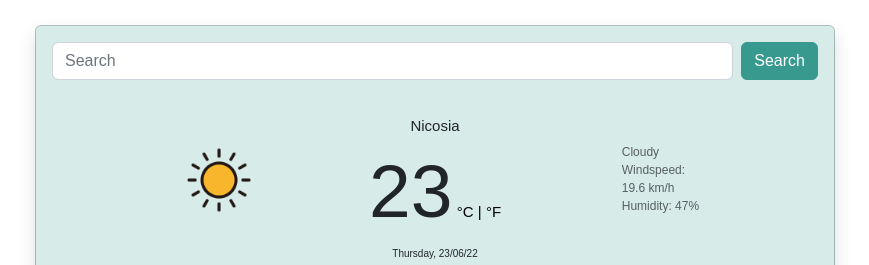
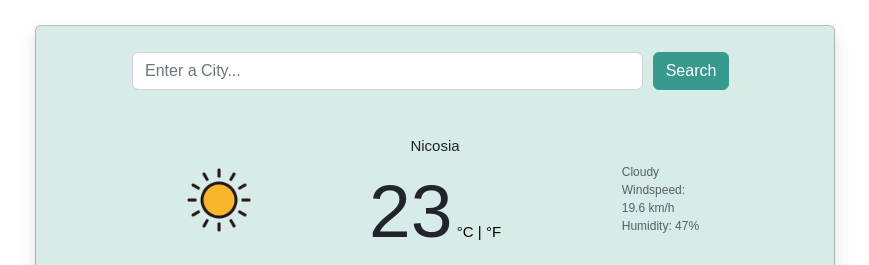
Before and after one commit to adele-dube/Vanilla_Weather_App-2022, a plain HTML site: page index.html in a window 1280 px wide. Shown: the top 265 px of the page, without its empty margins (205-1074 px from the left). Drawn offline with nearby package versions, Linux system fonts and the light colour scheme; no server answers.

Commit message:
Made search bar form functional using API data in JS file

```diff
--- a/index.html
+++ b/index.html
@@ -18,18 +18,29 @@
     <div class="container">
       <div class="card" id="main-card">
         <div class="card-body shadow">
-          <form class="d-flex" role="search" id="search-bar">
+          <div class="row align-items-center">
+            <form class="d-flex" role="search" id="search-form">
+              <div class="col-8 justify-content-center">
                 <input
                   class="form-control me-2"
                   type="search"
-              placeholder="Search"
+                  placeholder="Enter a City..."
                   aria-label="Search"
                   id="search-input"
                 />
-            <button class="btn btn-success" type="submit" id="search-button">
+              </div>
+
+              <div class="col-3 justify-content-center">
+                <button
+                  class="btn btn-success"
+                  type="submit"
+                  id="search-button"
+                >
                   Search
                 </button>
+              </div>
             </form>
+          </div>
 
           <div class="row justify-content-center" id="heading-container">
             <div
--- a/src/index.js
+++ b/src/index.js
@@ -73,6 +73,7 @@ function displayTemp(response) {
     `${response.data.weather[0].description}`
   );
 
+  //Customized Weather Icons Using API Data
   let weatherIcon = response.data.weather[0].icon;
   console.log(weatherIcon);
 
@@ -105,10 +106,26 @@ function displayTemp(response) {
   }
 }
 
-apiKey = "1a915758c5fb84c9ee7377f6039e76a7";
-let city = "Halifax";
-let apiUrl = `https://api.openweathermap.org/data/2.5/weather?q=${city}&units=metric&appid=${apiKey}`;
+function search(city) {
+  apiKey = "1a915758c5fb84c9ee7377f6039e76a7";
+  let apiUrl = `https://api.openweathermap.org/data/2.5/weather?q=${city}&units=metric&appid=${apiKey}`;
 
-console.log(apiUrl);
+  console.log(apiUrl);
 
-axios.get(apiUrl).then(displayTemp);
+  axios.get(apiUrl).then(displayTemp);
+}
+
+function handleSubmit(event) {
+  event.preventDefault();
+
+  let searchInputElement = document.querySelector("#search-input");
+
+  search(searchInputElement.value);
+  console.log(searchInputElement.value);
+  //searchInputElement.innerHTML
+}
+
+search("Swakopmund");
+
+let form = document.querySelector("#search-form");
+form.addEventListener("submit", handleSubmit);
--- a/src/style.css
+++ b/src/style.css
@@ -7,6 +7,19 @@
   margin: 25px auto;
   max-height: 800px;
   max-width: 800px;
+}
+
+#search-form {
+  margin: 0 auto;
+  text-align: center;
+}
+
+#search-input {
+  margin: 10px 80px;
+}
+
+#search-button {
+  margin: 10px 90px;
 }
 
 #search-button {
```
Lines whose indentation alone changed are shown as unchanged.
